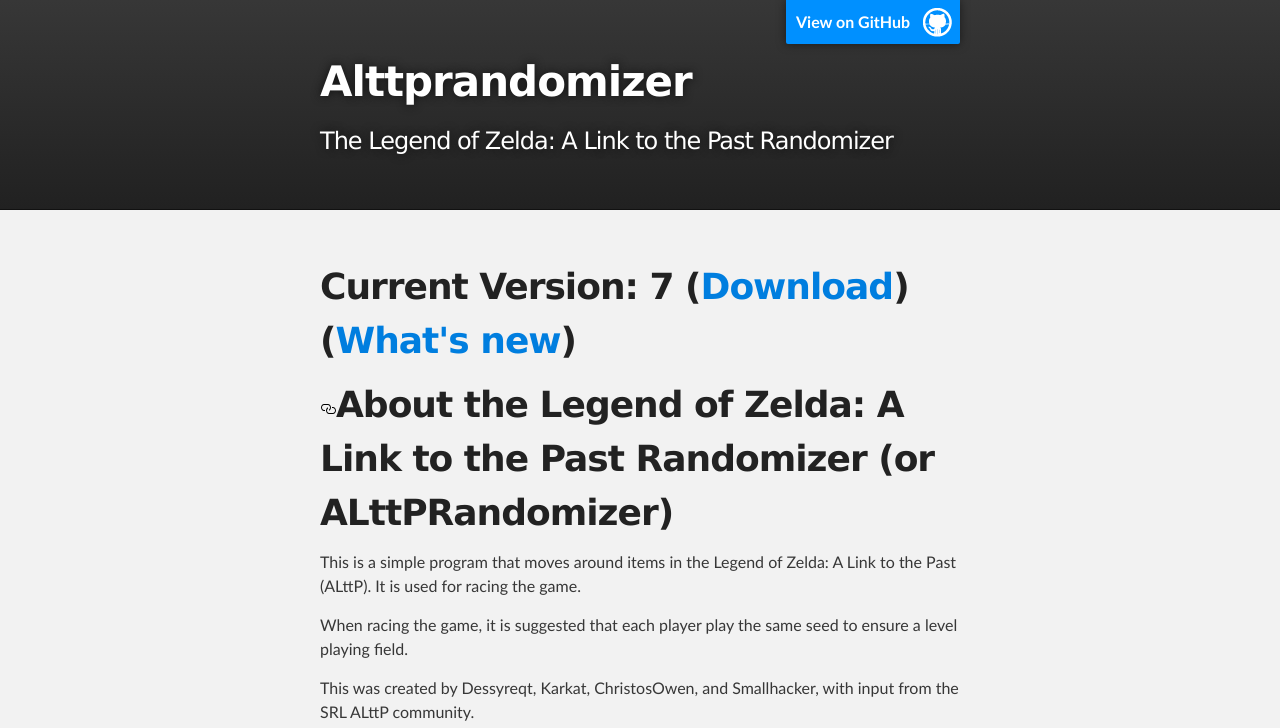
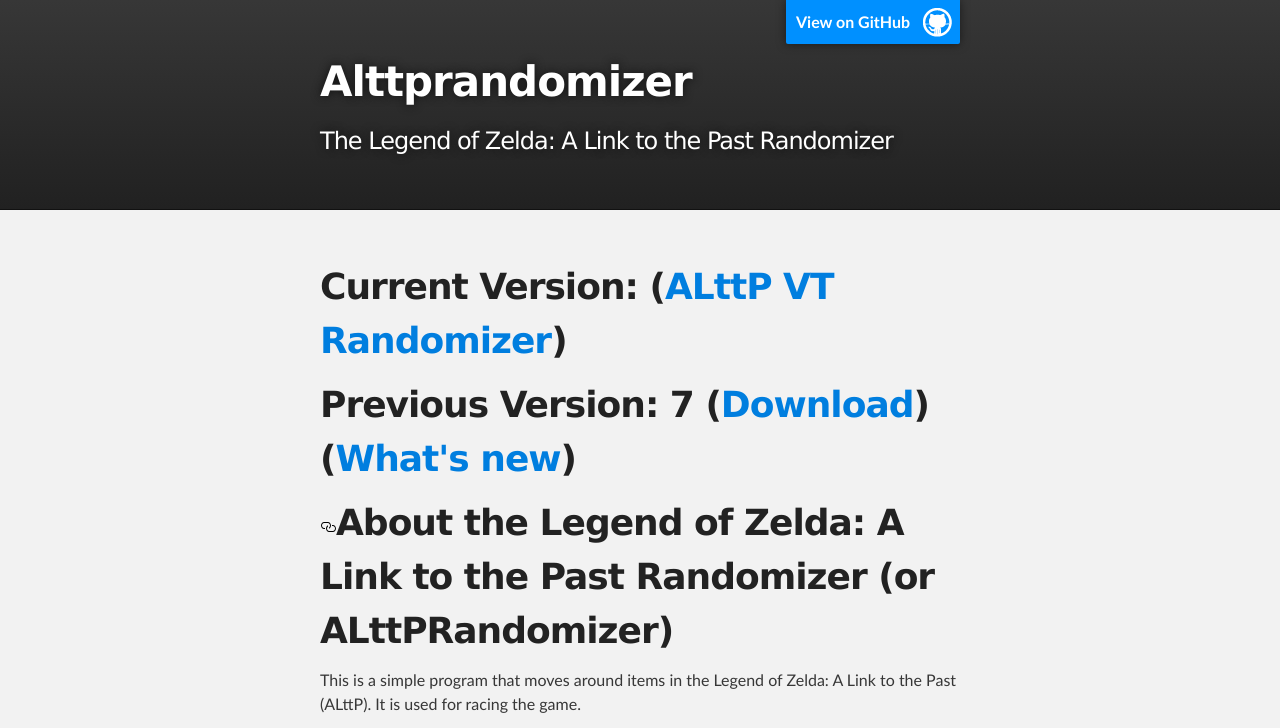
Before and after one commit to Dessyreqt/alttprandomizer, a plain HTML site: page index.html in a window 1280 px wide. Shown: the top 728 px of the page. Drawn offline with Linux system fonts and the light colour scheme.

Commit message:
Link to the VT Randomizer website

```diff
--- a/index.html
+++ b/index.html
@@ -27,7 +27,9 @@
     <div id="main_content_wrap" class="outer">
       <section id="main_content" class="inner">
         <h1>
-<a id="current-version-0" class="anchor" href="#current-version-0" aria-hidden="true"><span aria-hidden="true" class="octicon octicon-link"></span></a>Current Version: 7 (<a href="https://github.com/Dessyreqt/alttprandomizer/releases/download/v7/AlttpRandomizer.exe">Download</a>) (<a href="#whats-new-in-randomizer">What's new</a>)</h1>
+<a id="current-version-0" class="anchor" href="#current-version-0" aria-hidden="true"><span aria-hidden="true" class="octicon octicon-link"></span></a>Current Version: (<a href="http://vt.alttp.run/">ALttP VT Randomizer</a>)</h1>
+
+<h1>Previous Version: 7 (<a href="https://github.com/Dessyreqt/alttprandomizer/releases/download/v7/AlttpRandomizer.exe">Download</a>) (<a href="#whats-new-in-randomizer">What's new</a>)</h1>
 
 <h1><a id="about-the-legend-of-zelda-a-link-to-the-past-randomizer-or-alttprandomizer" class="anchor" href="#about-the-legend-of-zelda-a-link-to-the-past-randomizer-or-alttprandomizer" aria-hidden="true"><svg aria-hidden="true" class="octicon octicon-link" height="16" version="1.1" viewBox="0 0 16 16" width="16"><path fill-rule="evenodd" d="M4 9h1v1H4c-1.5 0-3-1.69-3-3.5S2.55 3 4 3h4c1.45 0 3 1.69 3 3.5 0 1.41-.91 2.72-2 3.25V8.59c.58-.45 1-1.27 1-2.09C10 5.22 8.98 4 8 4H4c-.98 0-2 1.22-2 2.5S3 9 4 9zm9-3h-1v1h1c1 0 2 1.22 2 2.5S13.98 12 13 12H9c-.98 0-2-1.22-2-2.5 0-.83.42-1.64 1-2.09V6.25c-1.09.53-2 1.84-2 3.25C6 11.31 7.55 13 9 13h4c1.45 0 3-1.69 3-3.5S14.5 6 13 6z"></path></svg></a>About the Legend of Zelda: A Link to the Past Randomizer (or ALttPRandomizer)</h1>
 
```
